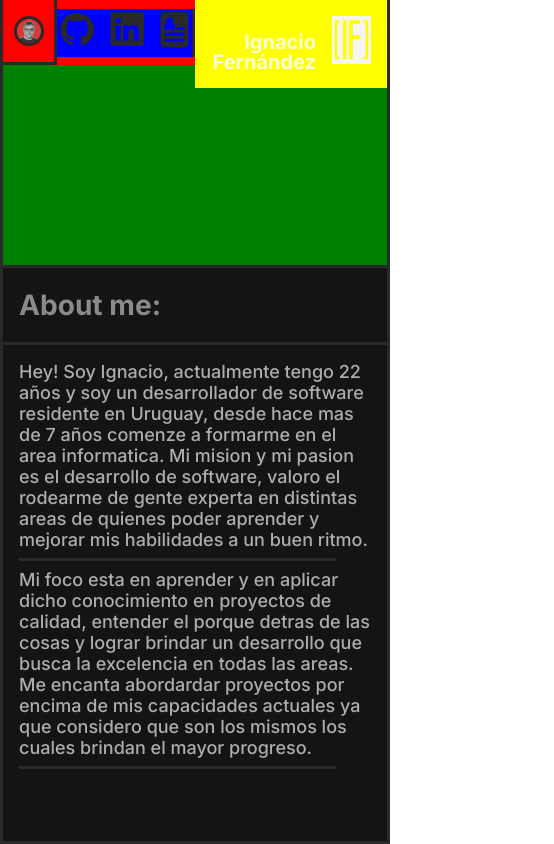
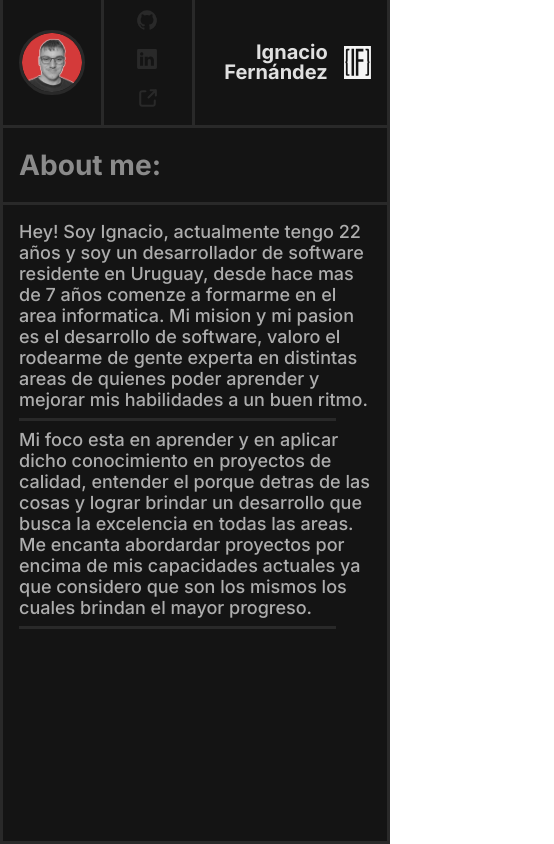
Before and after one commit to ignfer/portfolio, a React (Vite) app: page / in a window 390 px wide. Shown: the top 844 px of the page, 554 px wide, since content can reach past the window. Built offline with nearby package versions, Linux system fonts and the light colour scheme.

Commit message:
Upload
- progress made on the header component, now the responsive look is closer to the look achieved on figma

```diff
--- a/src/components/Contact/Contact.css
+++ b/src/components/Contact/Contact.css
@@ -15,29 +15,56 @@
   transition: all 0.4s;
 }
 
-.contact-images-container{
+.contact-item-container{
   width: 100%;
 
   display: flex;
-  flex-direction: row;
+  flex-direction: column;
   align-items: center;
   justify-content: space-evenly;
 
   gap: 0.5rem;
 }
 
-.contact-images-container > a {
-  transition-duration: 0.4s;
+.contact-item-container > a {
+  transition: all 0.4s;
   cursor: pointer;
 }
 
-.contact-images-container > a:hover{
+.contact-item{
+  width: 100%;
+  cursor: pointer;
+
+  display: flex;
+  flex-direction: row;
+  justify-content: center;
+  align-items: center;
+  gap:0.5rem;
+
+  color: var(--dark-color-2);
+  transition: all 0.4s;
+}
+
+.contact-item:hover{
+  color: var(--dark-color-4);
+}
+
+.contact-item > a{
+  transition: all 0.4s;
+}
+
+.contact-item:hover > a{
   transform: scale(120%);
   filter: brightness(200%);
 }
 
 @media (max-width: 768px) {
   .contact{
-    background-color: blue;
+    height: 100%;
+    padding: 0.5rem;
+  }
+
+  .contact-item > p{
+    display: none;
   }
 }
--- a/src/components/Contact/Contact.jsx
+++ b/src/components/Contact/Contact.jsx
@@ -3,16 +3,27 @@ export default function Contact(){
   return(
     <>
       <div className='contact'>
-        <div className='contact-images-container'>
+        <div className='contact-item-container'>
+          <div className='contact-item'>
+            <p>GitHub | </p>
             <a href='https://github.com/ignfer' target='_blank' rel='noreferrer'>
-            <img width="42" height="42" src={'./assets/svgs/github.svg'} alt='Visit my GitHub'></img>
+              <img width="25" height="25" src={'./assets/svgs/github.svg'} alt='Visit my GitHub'></img>
             </a>
+          </div>
+
+          <div className='contact-item'>
+            <p>Linkedin | </p>
             <a href='https://linkedin.com/in/ignaciofernández' target='_blank' rel='noreferrer'>
-            <img width="42" height="42" src={'./assets/svgs/linkedin.svg'} alt='Visit my Linkedin'></img>
+              <img width="25" height="25" src={'./assets/svgs/linkedin.svg'} alt='Visit my Linkedin'></img>
             </a>
+          </div>
+
+          <div className='contact-item'>
+            <p>Resume | </p>
             <a href='./documents/CV_IgnacioFernandez_esp_v01.pdf' target='_blank' rel='noreferrer'>
-            <img width="35" height="35" src={'./assets/svgs/resume.svg'} alt='Download my Resume'></img>
+              <img width="25" height="25" src={'./assets/svgs/resume.svg'} alt='Download my Resume'></img>
             </a>
+          </div>
         </div>
       </div>
     </>
--- a/src/components/Header/Header.css
+++ b/src/components/Header/Header.css
@@ -20,5 +20,6 @@ header{
 @media (max-width: 768px) {
   header{
     width: 100%;
+    flex-direction: column;
   }
 }
--- a/src/components/Info/Info.css
+++ b/src/components/Info/Info.css
@@ -17,8 +17,6 @@
 
 @media (max-width: 768px) {
   .header-pfp-contact-section{
-    background-color: red;
-    height: auto;
     display: flex;
     flex-direction: row;
     justify-content: center;
@@ -26,7 +24,17 @@
   }
 
   .header-info-section{
-    background-color: green;
     height: auto;
+    min-height: 0px;
+
+    display: flex;
+    flex-direction: row;
+    justify-content: space-around;
+    align-items: center;
+
+    position: sticky;
+    top:0px;
+
+    background-color: var(--dark-color-0);
   }
 }
--- a/src/components/Logo/Logo.css
+++ b/src/components/Logo/Logo.css
@@ -47,19 +47,26 @@
 
 @media (max-width: 768px) {
   .header-title-section{
-    height: auto;
+    height: 100%;
 
     display: flex;
     flex-direction: row-reverse;
     flex-wrap: nowrap;
 
-    align-items: flex-end;
+    align-items: center;
+
     gap: 1rem;
-
-    background-color: yellow;
   }
 
   .header-title-section > h4{
     display: none;
   }
+
+  .header-title-section > img{
+    /* width: 50%; */
+    width: 7vw;
+    max-width: 100px;
+    float:right;
+    margin-bottom: 0px;
+  }
 }
--- a/src/components/NavBar/NavBar.jsx
+++ b/src/components/NavBar/NavBar.jsx
@@ -9,6 +9,7 @@ export default function NavBar(){
         <li>MY WORK</li>
         <li>TECH STACK</li>
         <li>EDUCATION</li>
+        <li>BLOG</li>
         <ToggleButtons/>
       </ul>
 
--- a/src/components/ProfilePicture/ProfilePicture.css
+++ b/src/components/ProfilePicture/ProfilePicture.css
@@ -27,3 +27,16 @@
   border-width: var(--border-default-width);
   border-color: var(--dark-color-1);
 }
+
+@media (max-width: 768px) {
+  .photo-section{
+    border-style: none solid none none;
+    height: 100%;
+  }
+
+  .photo-section > img{
+    width: 10vh;
+    min-width: 60px;
+  }
+
+}
```
Also changed, not shown: public/assets/svgs/resume.svg. Lines whose indentation alone changed are shown as unchanged.
